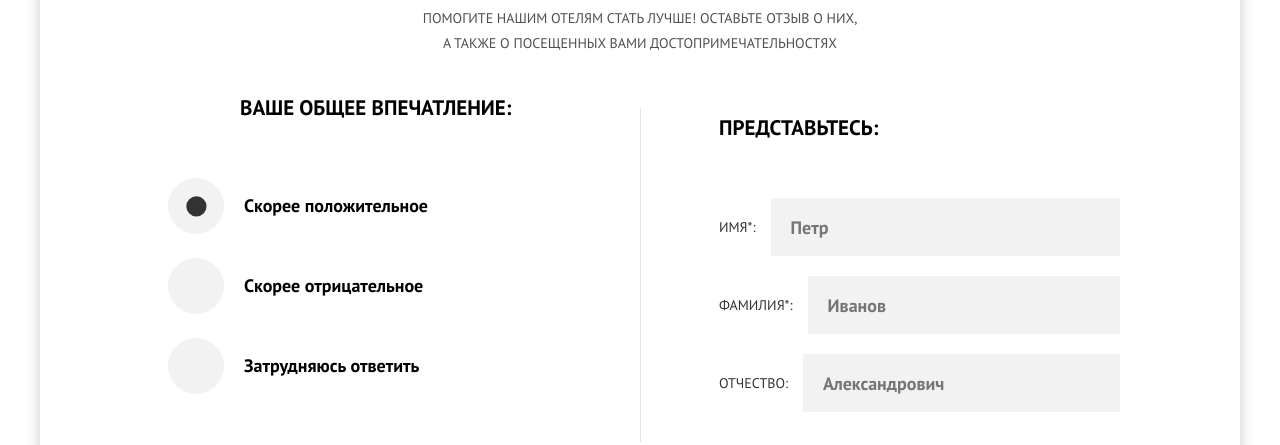
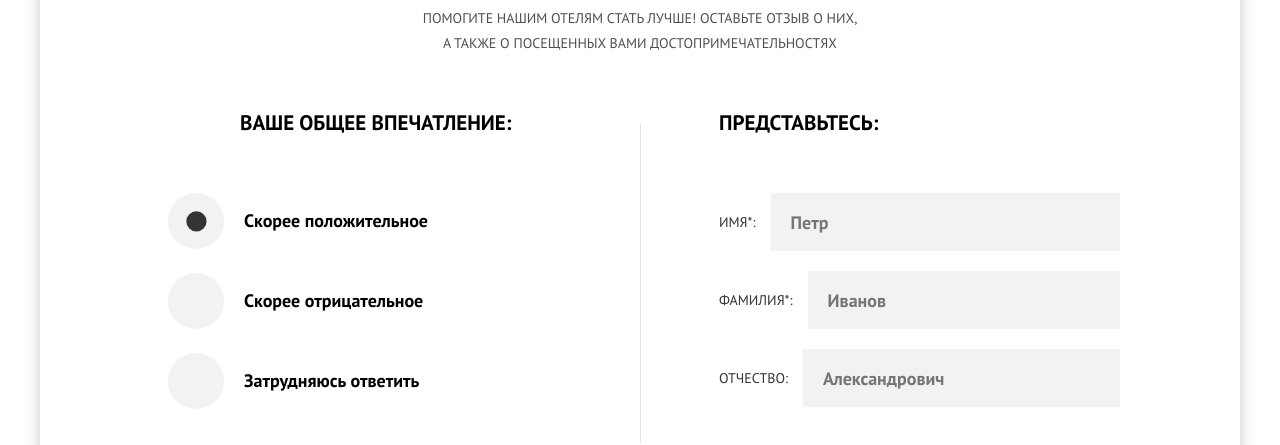
Before and after one commit to NikitaTomas/338717-sedona-22, a website: page source/form.html in a window 1280 px wide. Shown: the part 522-967 px from the top of the page. Drawn offline with nearby package versions, Linux system fonts and the light colour scheme; files that its build step writes are made by us from their sources.

Commit message:
правки-4

```diff
--- a/source/sass/blocks/header-main.scss
+++ b/source/sass/blocks/header-main.scss
@@ -167,7 +167,7 @@
 }
 
 .header-main__button {
-  display: block;
+  display: none;
   content: "";
   position: absolute;
   width: 23px;
--- a/source/sass/blocks/revocation-form.scss
+++ b/source/sass/blocks/revocation-form.scss
@@ -185,6 +185,7 @@
 
   @media (min-width: 768px) {
     margin-left: 0;
+    margin-top: 15px;
   }
 
   @media (min-width: 1200px) {
@@ -212,7 +213,7 @@
 
   @media (min-width: 768px) {
     order: -1;
-    margin-top: 0;
+    margin-top: 15px;
     margin-right: auto;
     width: 360px;
     margin-left: 20px;
```
